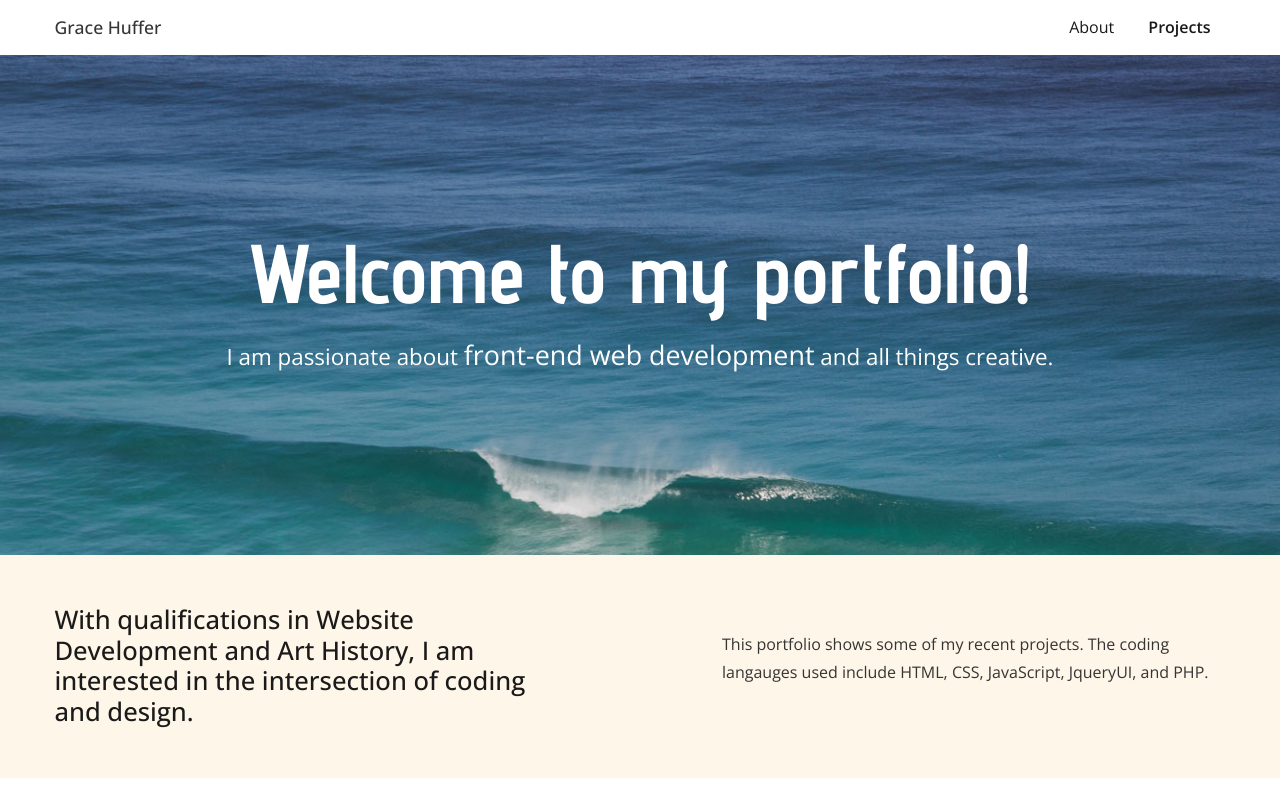
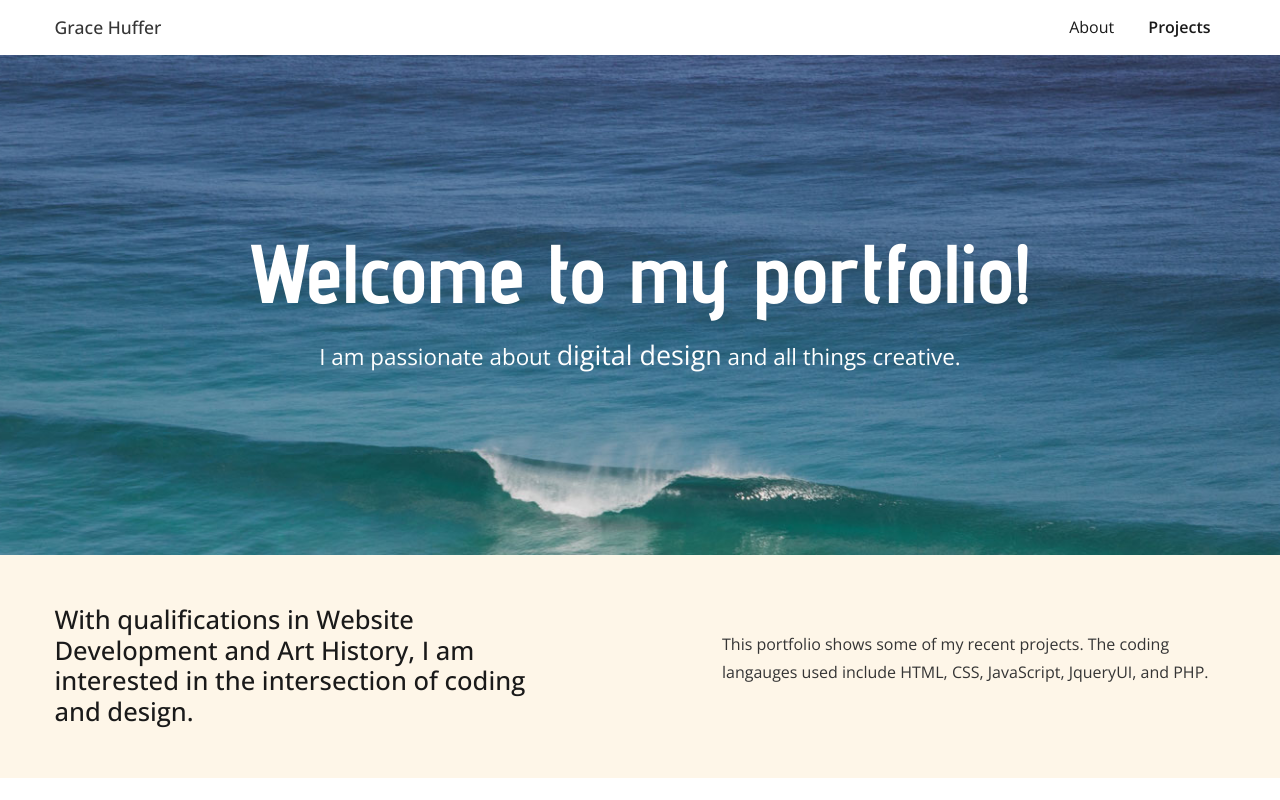
Before and after one commit to gh-gi/gh-gi.github.io, a plain HTML site: page index.html in a window 1280 px wide. Shown: the top 800 px of the page. Drawn offline with nearby package versions, Linux system fonts and the light colour scheme.

Commit message:
Update index.html

```diff
--- a/index.html
+++ b/index.html
@@ -5,13 +5,13 @@
   <meta charset="utf-8">
   <meta http-equiv="X-UA-Compatible" content="IE=edge">
   <title>Grace Huffer</title>
-  <meta name="description" content="Grace Huffer is a junior website designer and developer based in Australia.">
+  <meta name="description" content="Grace Huffer is a junior digital designer based in Australia.">
   <meta name="viewport" content="width=device-width, initial-scale=1">
 
   <meta property="og:title" content="Home Page">
   <meta property="og:type" content="Website">
   <meta property="og:url" content="">
-  <meta property="og:image" content="Grace Huffer is a junior website designer and developer based in Australia.">
+  <meta property="og:image" content="Grace Huffer is a junior digital designer based in Australia.">
 
   <!--------style sheets-------->
   <!--Bootstrap-->
@@ -57,7 +57,7 @@
     <div class="background-img" style="background-image: url(img/ocean.jpg);">
       <div class="banner container-flex">
         <h2>Welcome to my portfolio!</h2>
-        <h3>I am passionate about <span>front-end web development</span> and all things creative.</h3>
+        <h3>I am passionate about <span>digital design</span> and all things creative.</h3>
       </div> <!--end div container flex-->
     </div> <!--end div background-img-->
 
```
